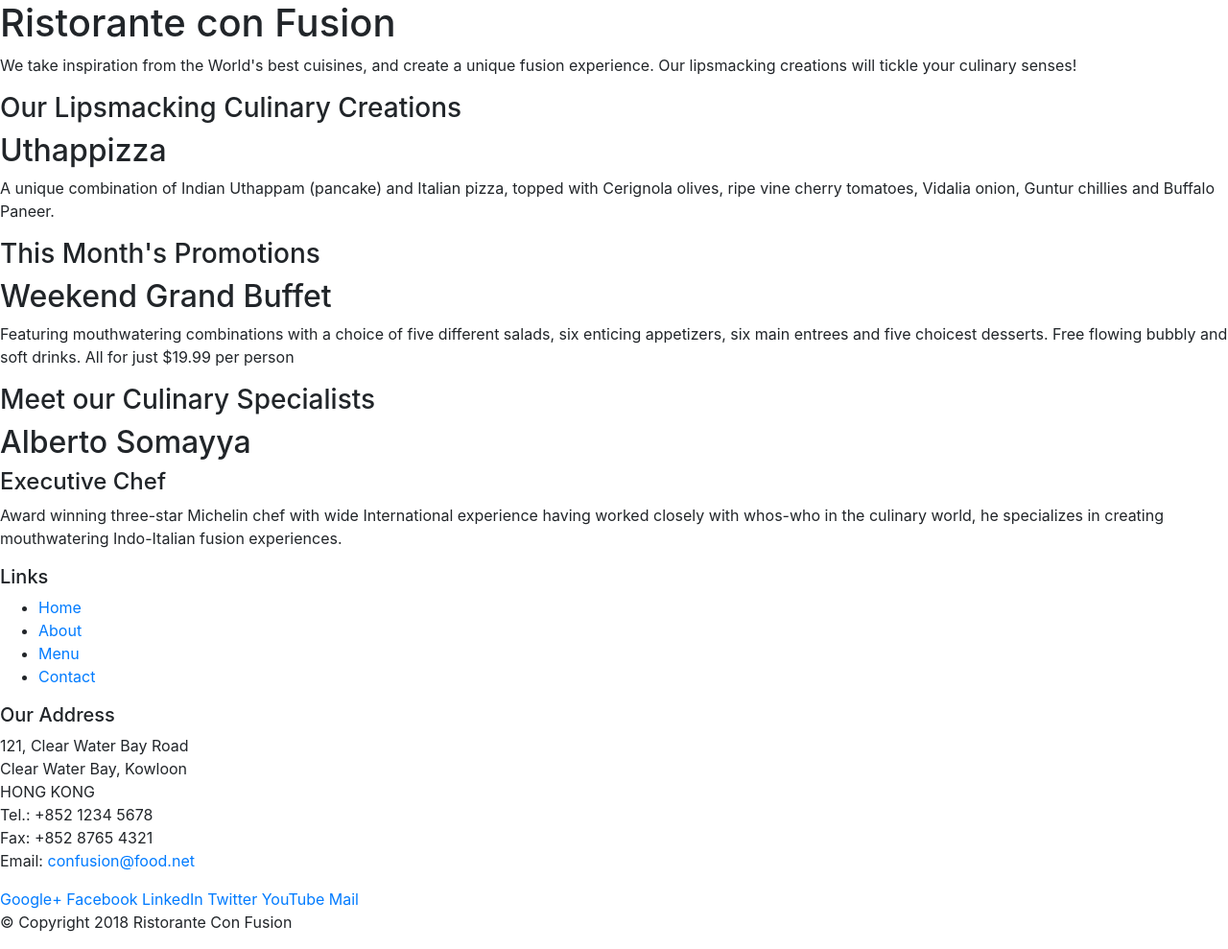
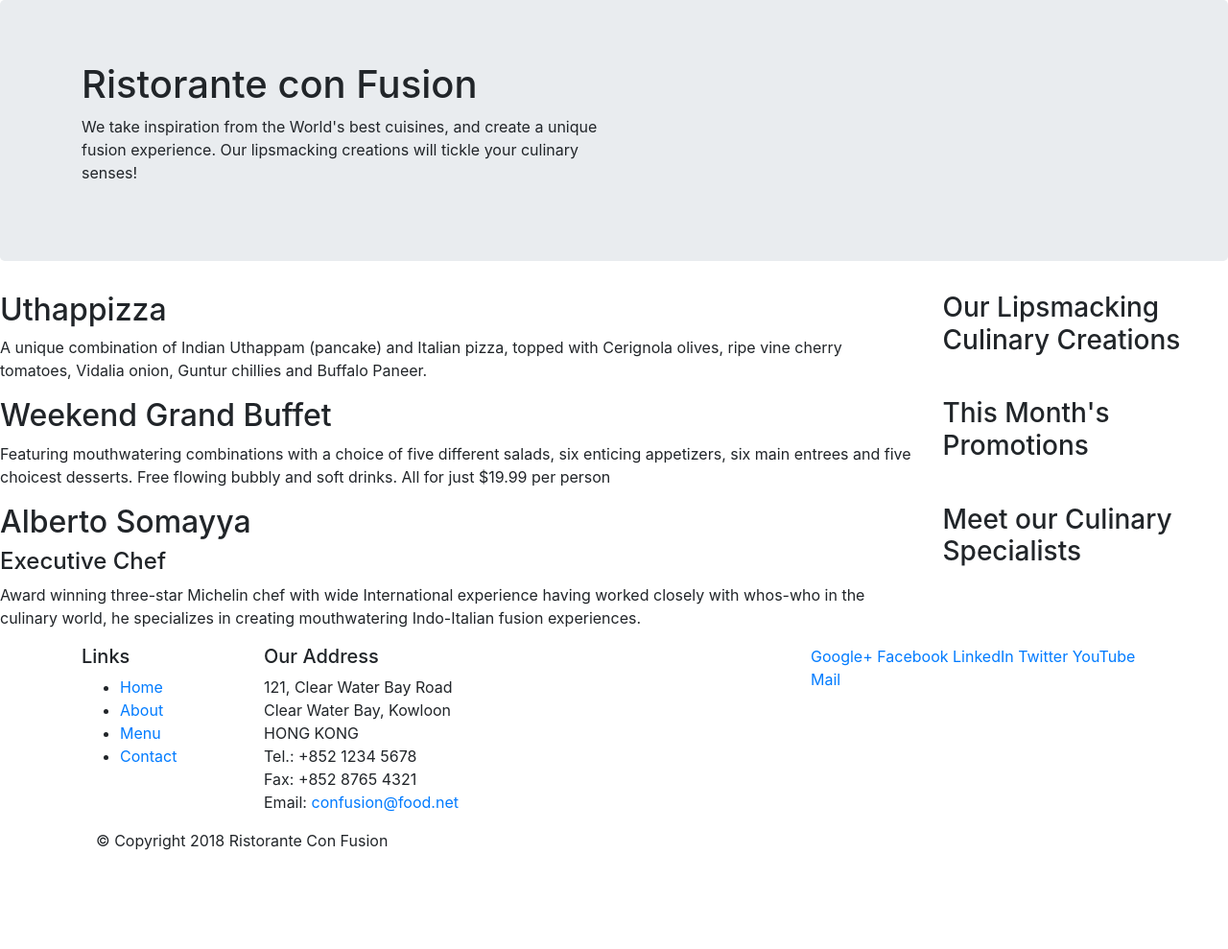
Before and after one commit to binny07/Ristorante, a website: page index.html in a window 1280 px wide. Shown: the whole page at 96% size. After the commit the page ends 904 px from the top, so only its background shows below. Drawn offline with nearby package versions, Linux system fonts and the light colour scheme.

Commit message:
Bootstrap Grid Part 1

```diff
--- a/index.html
+++ b/index.html
@@ -14,46 +14,46 @@
 
 <body>
 
-    <header>
-        <div>
-            <div>
-                <div>
+    <header class="jumbotron">
+        <div class = "container">
+            <div class = "row">
+                <div class="col-12 col-sm-6">
                     <h1>Ristorante con Fusion</h1>
                     <p>We take inspiration from the World's best cuisines, and create a unique fusion experience. Our lipsmacking creations will tickle your culinary senses!</p>
                 </div>
-                <div>
+                <div class="col-12 col-sm">
                 </div>
             </div>
         </div>
     </header>
 
     <div>
-        <div>
-            <div>
+        <div class = "row">
+            <div class="col-12 col-sm-4 order-sm-last col-md-3">
                 <h3>Our Lipsmacking Culinary Creations</h3>
             </div>
-            <div>
+            <div class="col col-sm order-sm-first col-md">
                 <h2>Uthappizza</h2>
                 <p>A unique combination of Indian Uthappam (pancake) and Italian pizza, topped with Cerignola olives, ripe vine cherry tomatoes, Vidalia onion, Guntur chillies and Buffalo Paneer.</p>
             </div>
         </div>
 
 
-        <div>
-            <div>
+        <div class = "row">
+            <div class="col-12 col-sm-4 order-sm-last col-md-3">
                 <h3>This Month's Promotions</h3>
             </div>
-            <div>
+            <div class="col col-sm order-sm-first col-md">
                 <h2>Weekend Grand Buffet</h2>
                 <p>Featuring mouthwatering combinations with a choice of five different salads, six enticing appetizers, six main entrees and five choicest desserts. Free flowing bubbly and soft drinks. All for just $19.99 per person </p>
             </div>
         </div>
 
-        <div>
-            <div>
+        <div class = "row">
+            <div class="col-12 col-sm-4 order-sm-last col-md-3">
                 <h3>Meet our Culinary Specialists</h3>
             </div>
-            <div>
+            <div class="col col-sm order-sm-first col-md">
                 <h2>Alberto Somayya</h2>
                 <h4>Executive Chef</h4>
                 <p>Award winning three-star Michelin chef with wide International experience having worked closely with whos-who in the culinary world, he specializes in creating mouthwatering Indo-Italian fusion experiences. </p>
@@ -62,9 +62,9 @@
     </div>
 
     <footer>
-        <div>
-            <div>
-                <div>
+        <div class ="container">
+            <div class = "row">
+                <div class="col-4 col-sm-2">
                     <h5>Links</h5>
                     <ul>
                         <li><a href="#">Home</a></li>
@@ -73,7 +73,7 @@
                         <li><a href="#">Contact</a></li>
                     </ul>
                 </div>
-                <div>
+                <div class="col-7 col-sm-5">
                     <h5>Our Address</h5>
                     <address>
 		              121, Clear Water Bay Road<br>
@@ -84,7 +84,7 @@
 		              Email: <a href="mailto:confusion@food.net">confusion@food.net</a>
 		           </address>
                 </div>
-                <div>
+                <div class="col-12 offset-1 col-sm-4">
                     <div>
                         <a href="http://google.com/+">Google+</a>
                         <a href="http://www.facebook.com/profile.php?id=">Facebook</a>
@@ -96,7 +96,7 @@
                 </div>
            </div>
            <div>
-                <div>
+                <div class ="col-auto">
                     <p>© Copyright 2018 Ristorante Con Fusion</p>
                 </div>
            </div>
```
